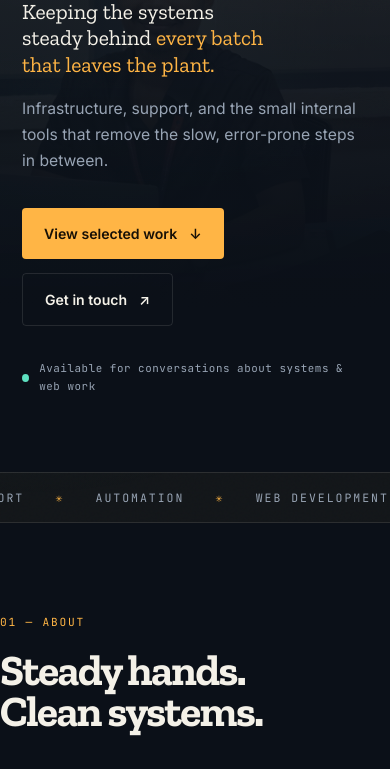
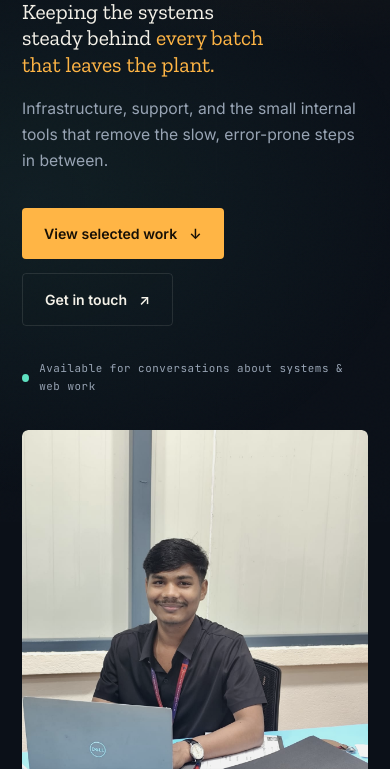
Before and after one commit to Ashok-mahato/My-Portfolio, a plain HTML site: page index.html in a window 390 px wide. Shown: the part 322-1091 px from the top of the page. Drawn offline with nearby package versions, Linux system fonts and the light colour scheme.

Commit message:
adding my photo udating details and background color

```diff
--- a/styles.css
+++ b/styles.css
@@ -290,15 +290,22 @@ h1 .accent { color: var(--accent); }
 }
 
 @media (max-width: 900px) {
-  .hero { grid-template-columns: 1fr; gap: 56px; padding-block: 70px 90px; }
+  .hero { grid-template-columns: 1fr; gap: 34px; padding-block: 70px 90px; }
   .status-card { max-width: 100%; }
-  .hero-visual { width: 100%; }
+  /* On narrow screens the portrait becomes a real image block, so the face
+     stays fully visible while its lower edge still fades into the page. */
+  .hero-visual {
+    position: relative; inset: auto; order: 2;
+    width: 100%; max-width: 360px; aspect-ratio: 4 / 5;
+    border-radius: 6px; overflow: hidden;
+    -webkit-mask-image: linear-gradient(180deg, #000 0%, #000 84%, transparent 100%);
+    mask-image: linear-gradient(180deg, #000 0%, #000 84%, transparent 100%);
+  }
   .hero-photo {
-    opacity: .22;
-    -webkit-mask-image: linear-gradient(180deg, transparent 0%, #000 18%, #000 55%, transparent 95%);
-    mask-image: linear-gradient(180deg, transparent 0%, #000 18%, #000 55%, transparent 95%);
+    opacity: 1; object-position: center 14%;
+    -webkit-mask-image: none; mask-image: none;
   }
-  .photo-fade { background: linear-gradient(180deg, rgba(11, 16, 24, .35), var(--bg) 78%); }
+  .photo-fade { background: linear-gradient(180deg, transparent 72%, var(--bg) 100%); }
 }
 
 /* ---------- marquee ---------- */
@@ -581,6 +588,8 @@ html.js .reveal.is-visible { opacity: 1; transform: none; }
 @media (max-width: 600px) {
   .hero { min-height: auto; padding-block: 62px 76px; }
   h1 { font-size: clamp(3.6rem, 17vw, 6rem); }
+  .hero-photo { object-position: center 12%; }
+  .photo-fade { background: linear-gradient(180deg, transparent 78%, var(--bg) 100%); }
   .hero-lede { margin-top: 26px; }
   .sec-head { margin-bottom: 40px; }
   .sec-head--split { display: block; }
```
